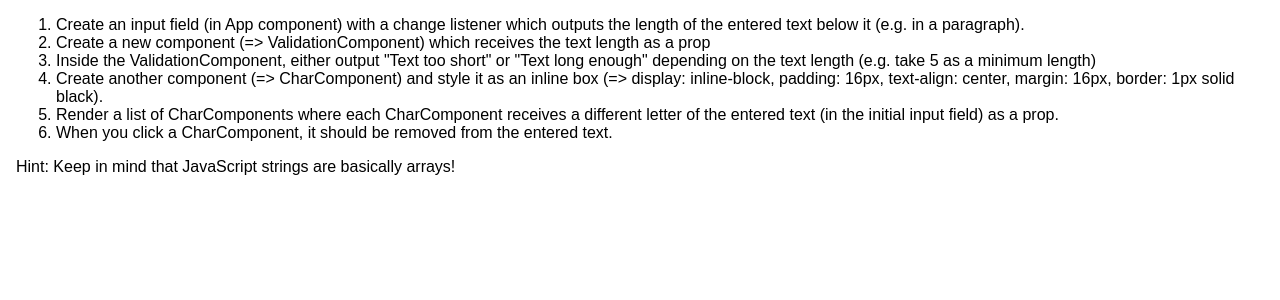
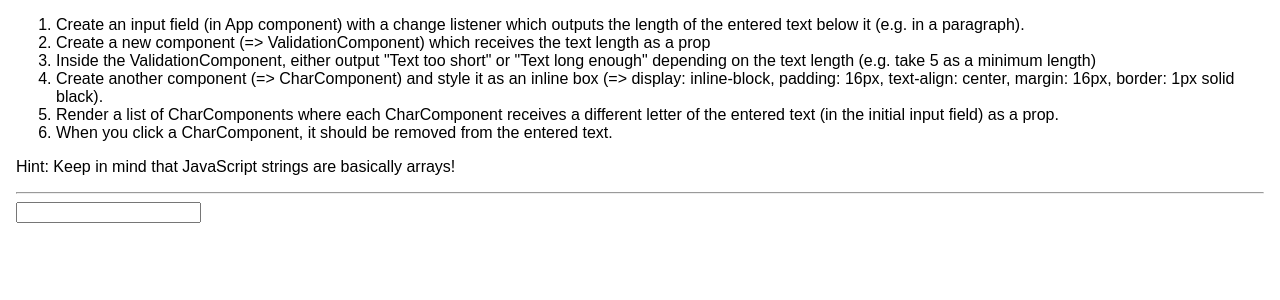
Before and after one commit to rocionadal/lists-conditionals-assignment, a React (Create React App) app: page / in a window 1280 px wide. Shown: the top 300 px of the page. Built offline with nearby package versions, Linux system fonts and the light colour scheme.

Commit message:
new input with onchange to enter username

```diff
--- a/src/App.js
+++ b/src/App.js
@@ -2,6 +2,14 @@ import React, { Component } from 'react';
 import './App.css';
 
 class App extends Component {
+  state = {
+    userInput: ''
+  }
+
+  inputChangeHandler = (event) => {
+    this.setState({userInput: event.target.value});
+  }
+
   render() {
     return (
       <div className="App">
@@ -14,6 +22,11 @@ class App extends Component {
           <li>When you click a CharComponent, it should be removed from the entered text.</li>
         </ol>
         <p>Hint: Keep in mind that JavaScript strings are basically arrays!</p>
+        <hr />
+        <input
+          type="text"
+          onChange={this.inputChangeHandler}
+          value={this.state.userInput} />
       </div>
     );
   }
```
Also changed, not shown: 1 other file (tests, documents, lock files or other folders).
